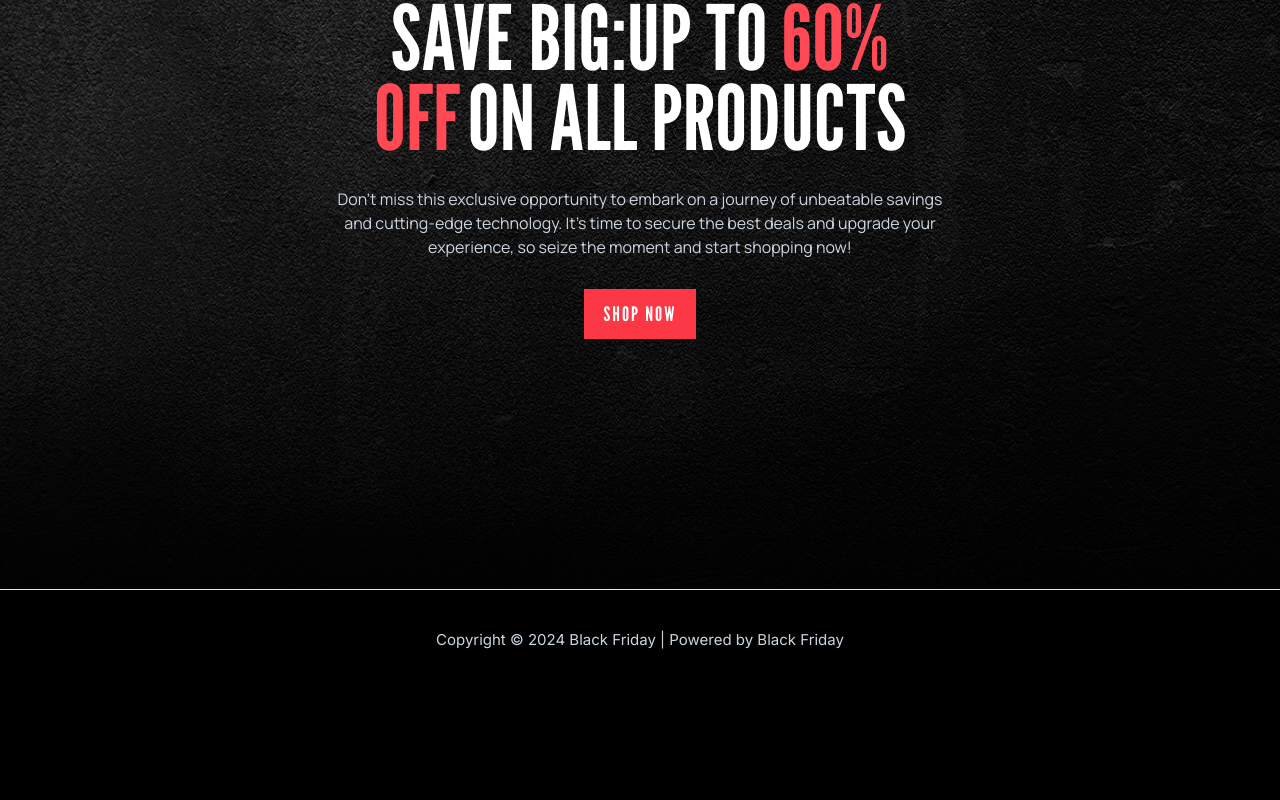
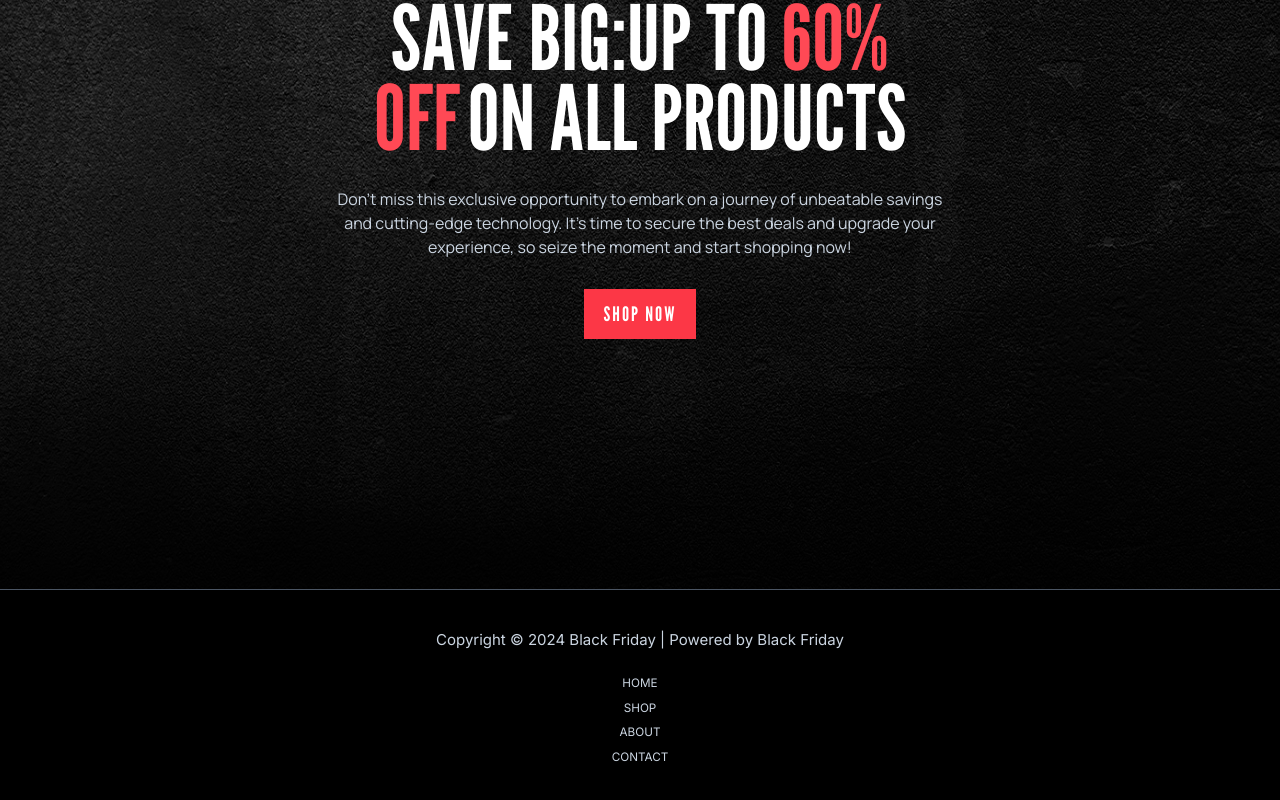
Before and after one commit to sofia-kn/shop-black-friday-nextjs, a Next.js app: page / in a window 1280 px wide. Shown: the part 4943-5743 px from the top of the page. Built offline with nearby package versions, Linux system fonts and the light colour scheme.

Commit message:
style(Footer): styled footer section

```diff
--- a/src/app/components/footer/Footer.tsx
+++ b/src/app/components/footer/Footer.tsx
@@ -1,10 +1,27 @@
+import Link from "next/link";
+
 const Footer = () => {
-  return(
-     <div className="w-full h-[200px] border-t-[0.5px] text-center px-[4rem] py-[4rem]">
-      <p className="text-2xl text-slate-300">Copyright © 2024 Black Friday | Powered by Black Friday</p>
-
-     </div>
-     );
+  return (
+    <div className="border-t-[0.5px] text-center px-[4rem] py-[4rem] border-gray-600">
+      <p className="text-2xl text-slate-300">
+        Copyright © 2024 Black Friday | Powered by Black Friday
+      </p>
+      <div className="flex flex-col justify-center items-center mt-8">
+        <div className="cursor-pointer hover:bg-black hover:text-red-600 items-center text-3xl text-slate-300">
+          <Link href="#">HOME</Link>
+        </div>
+        <div className="cursor-pointer hover:bg-black hover:text-red-600 items-center text-3xl text-slate-300">
+          <Link href="#">SHOP</Link>
+        </div>
+        <div className="cursor-pointer hover:bg-black hover:text-red-600 items-center text-3xl text-slate-300">
+          <Link href="#">ABOUT</Link>
+        </div>
+        <div className="cursor-pointer hover:bg-black hover:text-red-600 items-center text-3xl text-slate-300">
+          <Link href="#">CONTACT</Link>
+        </div>
+      </div>
+    </div>
+  );
 };
 
 export default Footer;
```
